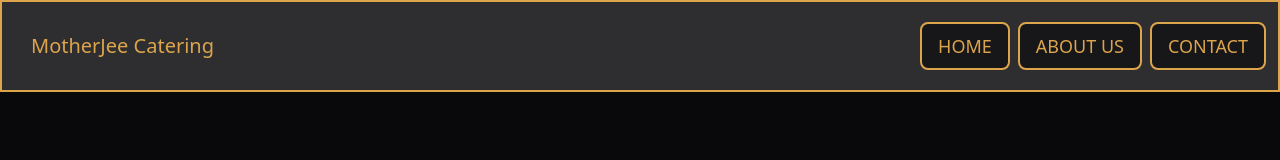
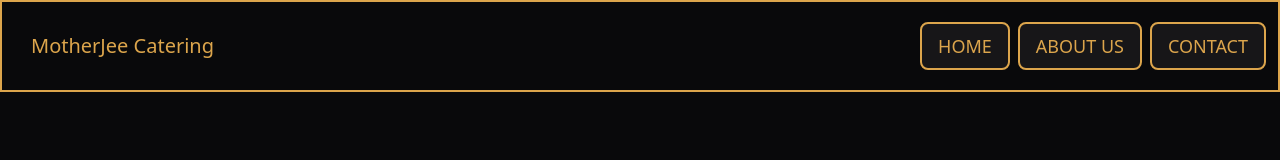
Before and after one commit to ebrahim95/motherjee_catering, a React (Vite) app: page /food_category/1 in a window 1280 px wide. Shown: the top 160 px of the page. Built offline with nearby package versions, Linux system fonts and the light colour scheme; no server answers.

Commit message:
style: changed background base color 300 to 100

```diff
--- a/src/App.tsx
+++ b/src/App.tsx
@@ -22,7 +22,7 @@ function App() {
       skipEmptyLines: true,
       download: true,
       delimiter: ",",
-      complete: function(results: ParseResult<results_types>) {
+      complete: function (results: ParseResult<results_types>) {
         setCsv(results.data)
       },
     });
@@ -32,7 +32,7 @@ function App() {
 
   return (
     <div id="main" className="prose max-w-none mx-auto flex flex-col justify-between">
-      <div className="navbar sm:flex-row flex flex-col bg-base-300 border-2 border-base-content py-5 px-3">
+      <div className="navbar sm:flex-row flex flex-col bg-base-100 border-2 border-base-content py-5 px-3">
         <div className="navbar-start flex sm:place-content-start place-content-center">
           <Link to="/" className="btn btn-ghost normal-case text-xl no-underline">MotherJee Catering</Link>
         </div>
```
